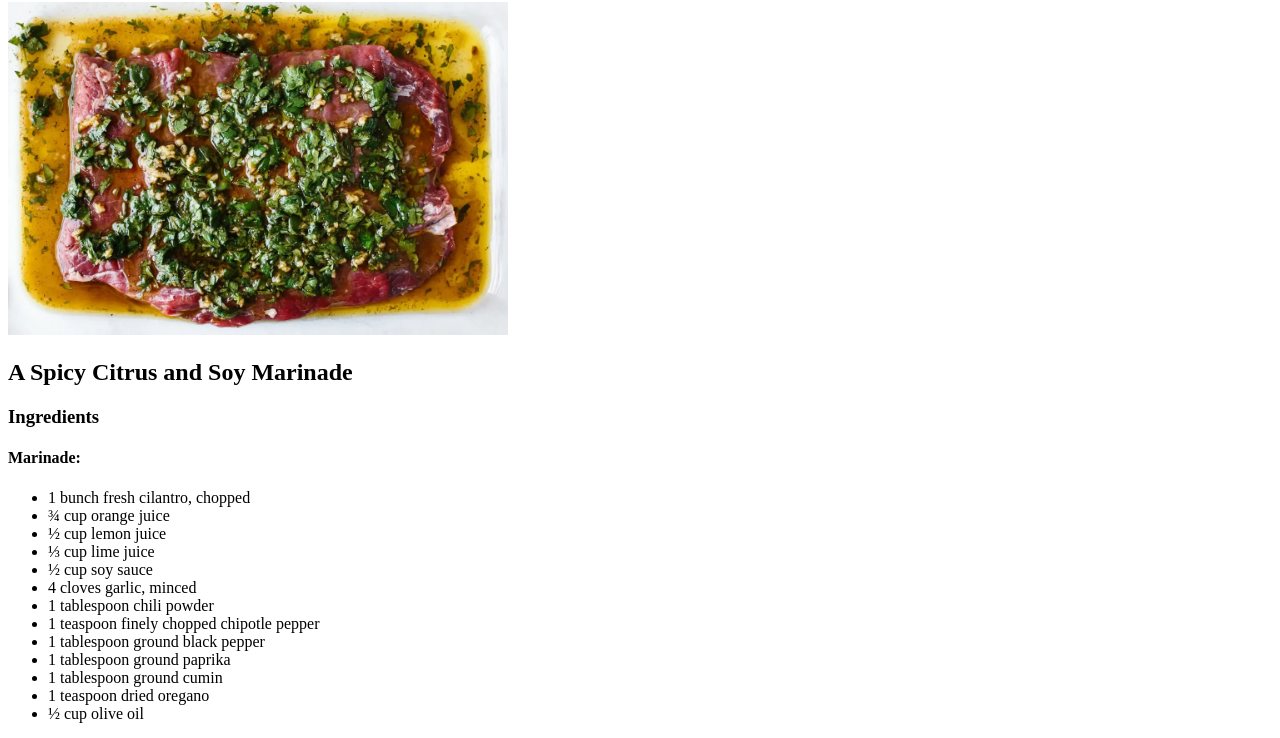
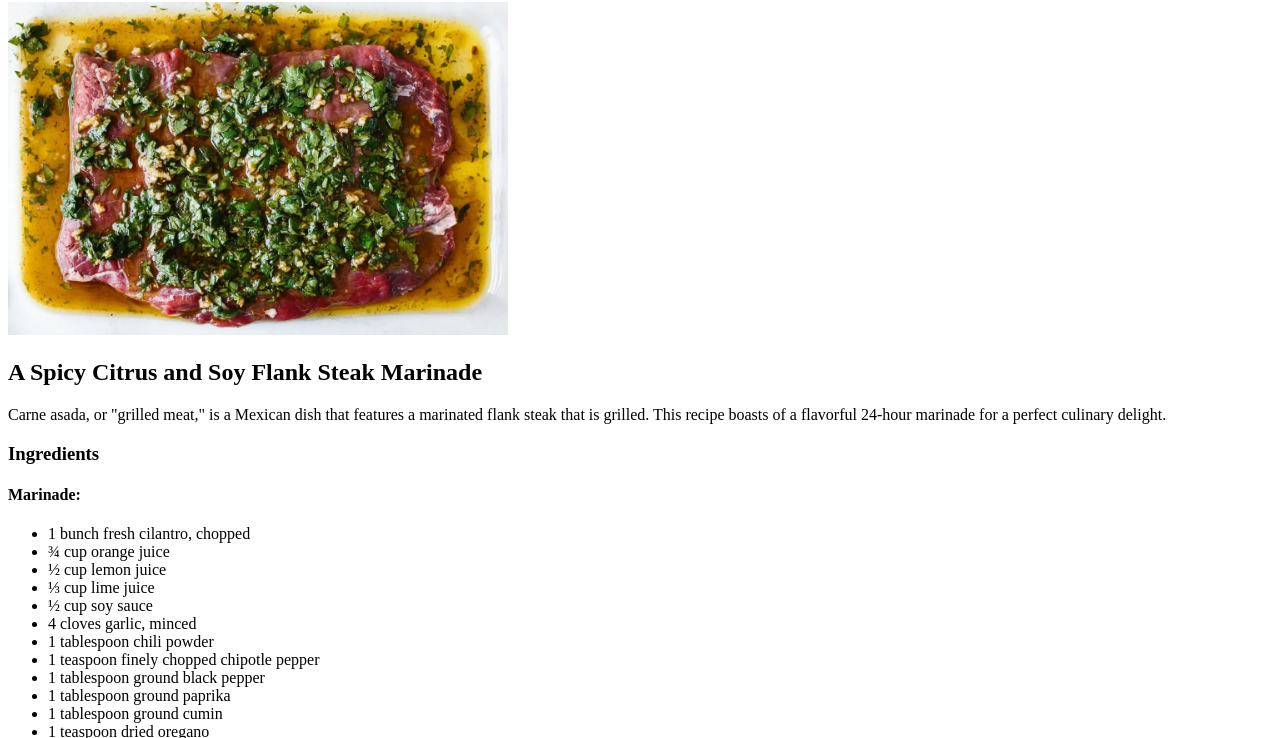
Before and after one commit to dfasco/odin-recipes, a plain HTML site: page recipes/marinade.html in a window 1280 px wide. Shown: the part 78-816 px from the top of the page. Drawn offline with Linux system fonts and the light colour scheme.

Commit message:
Update description under img

```diff
--- a/recipes/marinade.html
+++ b/recipes/marinade.html
@@ -10,7 +10,8 @@
 <body>
   <h1>Lisa's Favorite Carne Asada Marinade</h1>
   <img src="../img/Carne-Asada-Marinade-4-1.webp" alt="a plate of carne asada with marinade">
-  <h2>A Spicy Citrus and Soy Marinade</h2>
+  <h2>A Spicy Citrus and Soy Flank Steak Marinade</h2>
+  <p>Carne asada, or "grilled meat," is a Mexican dish that features a marinated flank steak that is grilled. This recipe boasts of a flavorful 24-hour marinade for a perfect culinary delight.</p>
   <h3>Ingredients</h3>
   <h4>Marinade:</h4>
   <ul>
```
